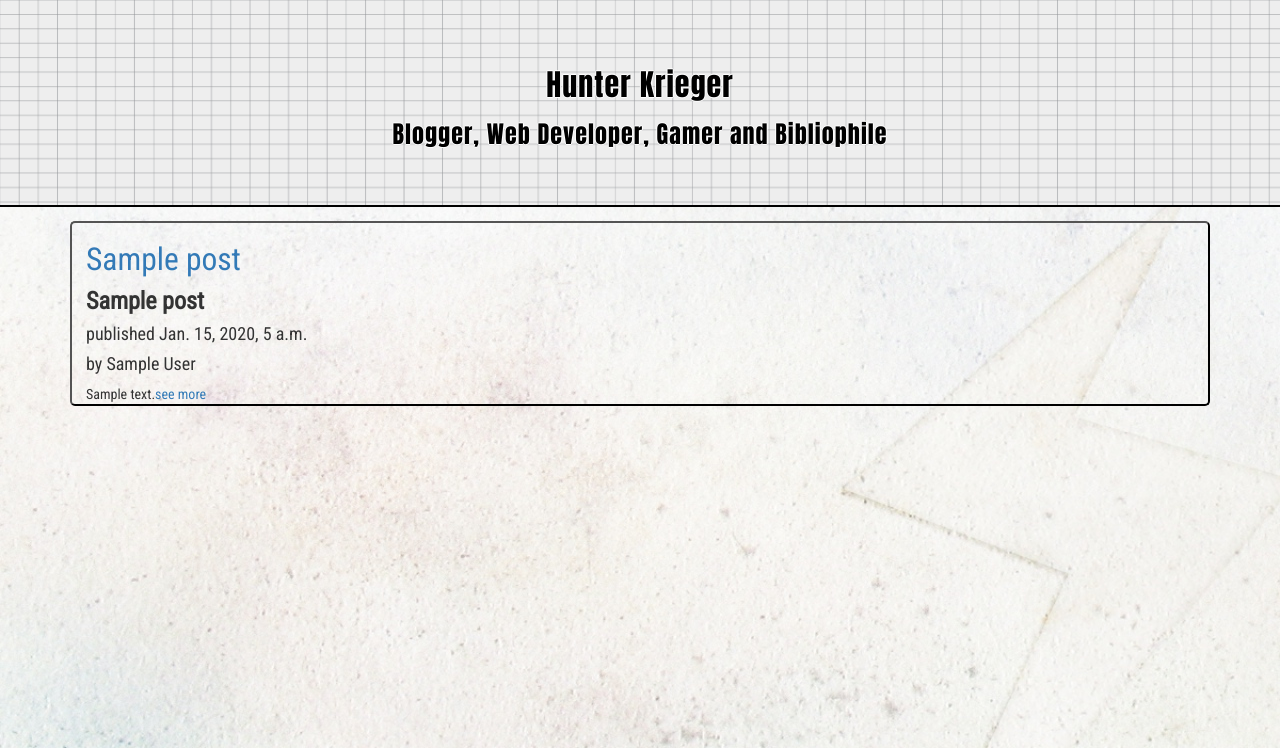
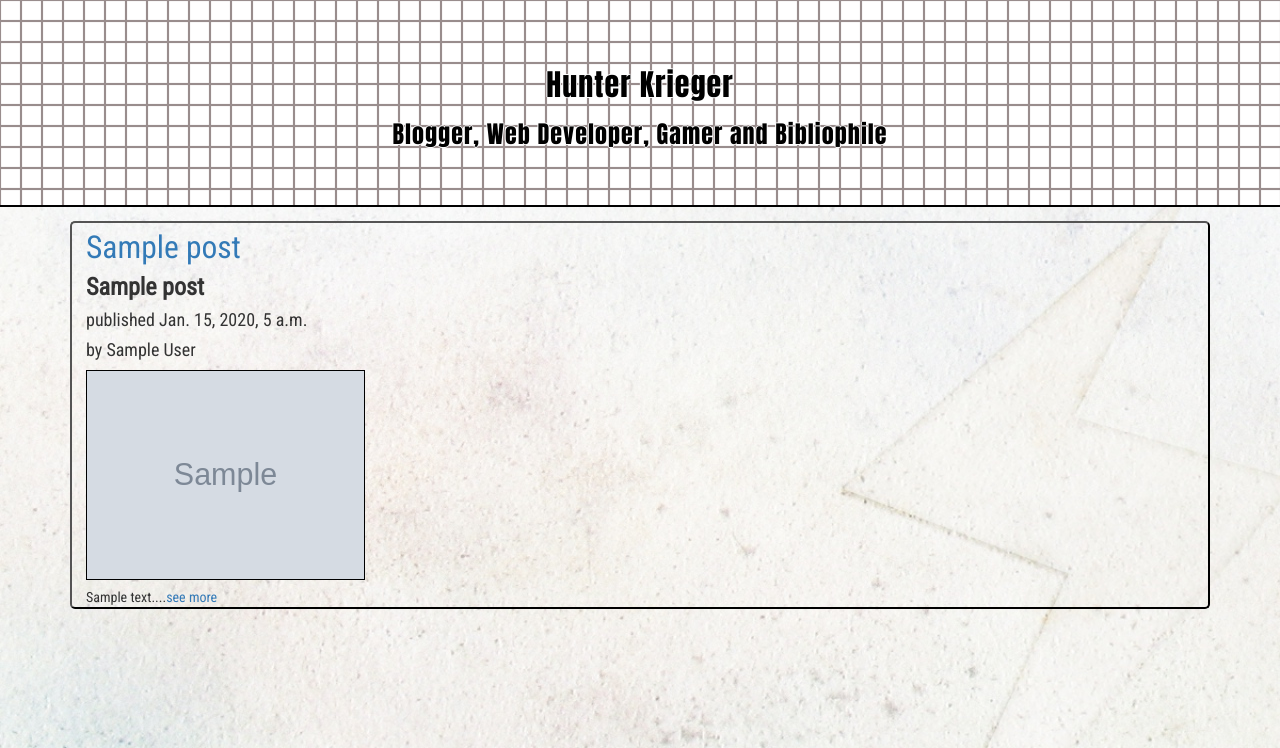
Before and after one commit to hckscripter6/django-blog, a Django app: page / in a window 1280 px wide. Shown: the part 52-800 px from the top of the page. Run offline with Django 3.2, Linux system fonts and the light colour scheme; tables that the repository leaves empty hold one stand-in row (values such as "Sample post"); grey boxes marked "Sample" are stand-in pictures; some libraries are stand-ins or nearby versions.

Commit message:
add images

```diff
--- a/blog/settings.py
+++ b/blog/settings.py
@@ -142,6 +142,7 @@ STATIC_URL = '/static/'
 
 STATICFILES_DIRS = (
     os.path.join(BASE_DIR, 'static'),
+	'var/www/static'
 )
 
 STATICFILES_STORAGE = 'whitenoise.storage.CompressedManifestStaticFilesStorage'
--- a/posts/models.py
+++ b/posts/models.py
@@ -21,7 +21,7 @@ class Tag(models.Model):
 class Post(models.Model):
 	title = models.CharField(max_length=90)
 	subtitle = models.CharField(max_length=150)
-	image = models.ImageField(upload_to='static/images', null=True, blank=True)
+	image = models.ImageField(upload_to='static/images/posts', null=True, blank=True)
 	slug = models.SlugField(max_length=99)
 	date_added = models.DateTimeField(default=timezone.now)
 	author = models.CharField(max_length=60, default='Hunter Krieger')
--- a/posts/templates/posts/index.html
+++ b/posts/templates/posts/index.html
@@ -15,9 +15,11 @@
 		<h3><strong>{{ display.subtitle }}</strong></h3>
 		<h4>published {{ display.date_published }}</h4>
 		<h4>by {{ display.author }}</h4>
-
+		{% if display.image %}
+			<img src="{{ display.image.url }}">
+		{% endif %}
 		<div class="body">
-		{{ display.body | truncatechars:750 | safe }}<a href="{% url 'single' display.slug %}">see more</a>
+		{{ display.body | truncatechars:750 | safe }}...<a href="{% url 'single' display.slug %}">see more</a>
 		</div>
 	</article>
 {% endfor %}
--- a/posts/templates/posts/single.html
+++ b/posts/templates/posts/single.html
@@ -7,7 +7,9 @@
 		<h3><strong>{{ post.subtitle }}</strong></h3>
 		<h4>published {{ post.date_published }}</h4>
 		<h4>by {{ post.author }}</h4>
-
+		{% if post.image %}
+			<img src="../{{ post.image.url }}">
+		{% endif %}
 		<div class="body">
 		{{ post.body | safe }}
 		</div>
--- a/static/css/stylesheet.css
+++ b/static/css/stylesheet.css
@@ -36,8 +36,8 @@ nav button:hover {
 }
 
 div.jumbotron {
-	background-image: url('../images/white-background.png');
-	background-size: 500px;
+	background-image: url('../images/grid.png');
+	background-size: 1050px;
 	text-align: center;
 	color: black;
 	border-bottom: 2px solid black;
@@ -50,6 +50,10 @@ div.jumbotron {
 article,
 div.about {
 	border: 2px outset black;
+	-moz-border: 2px outset black;
+	-ms-border: 2px outset black;
+	-o-border: 2px outset black;
+	-webkit-border: 2px outset black;
 	border-radius: 5px;
 	margin-top: 1em;
 	padding: 0 1em;
@@ -59,12 +63,20 @@ article:last-child {
 	margin-bottom: 1em;
 }
 
+article img {
+	height: 15em;
+	border: 1px solid black;
+	margin-bottom: .5em;
+}
+
 article h3 {
 	margin: 0;
 }
 
 article h2 {
 	font-size: 2.25em;
+	margin-top: .25em;
+	margin-bottom: .25em;
 }
 
 div.about p,
```
Also changed, not shown: static/images/grid.png (added), static/images/posts/Welcome-Pic.jpg (added), static/images/posts/Welcome.png (added), static/images/posts/cuphead.png (added), static/images/posts/cuphead_vHzgkHZ.png (added), static/images/white-background.png (deleted).
